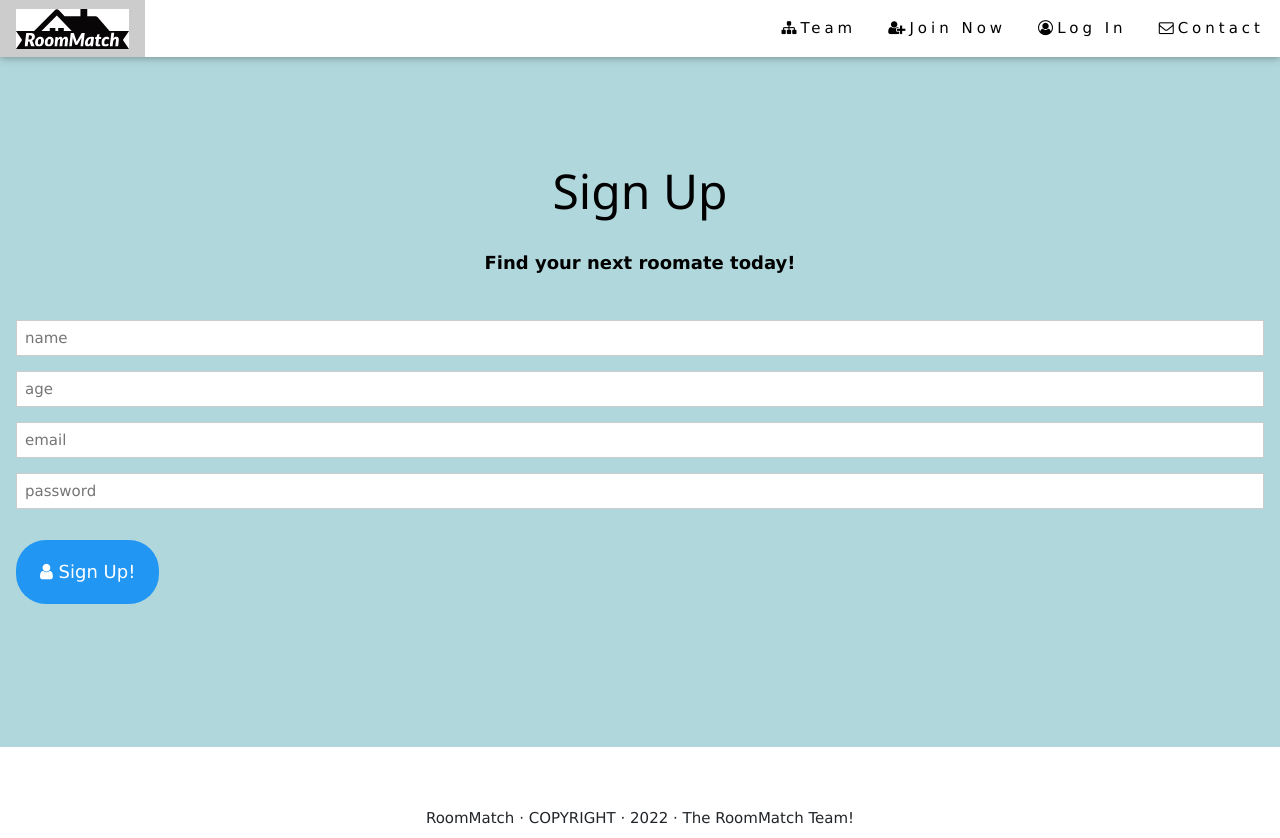
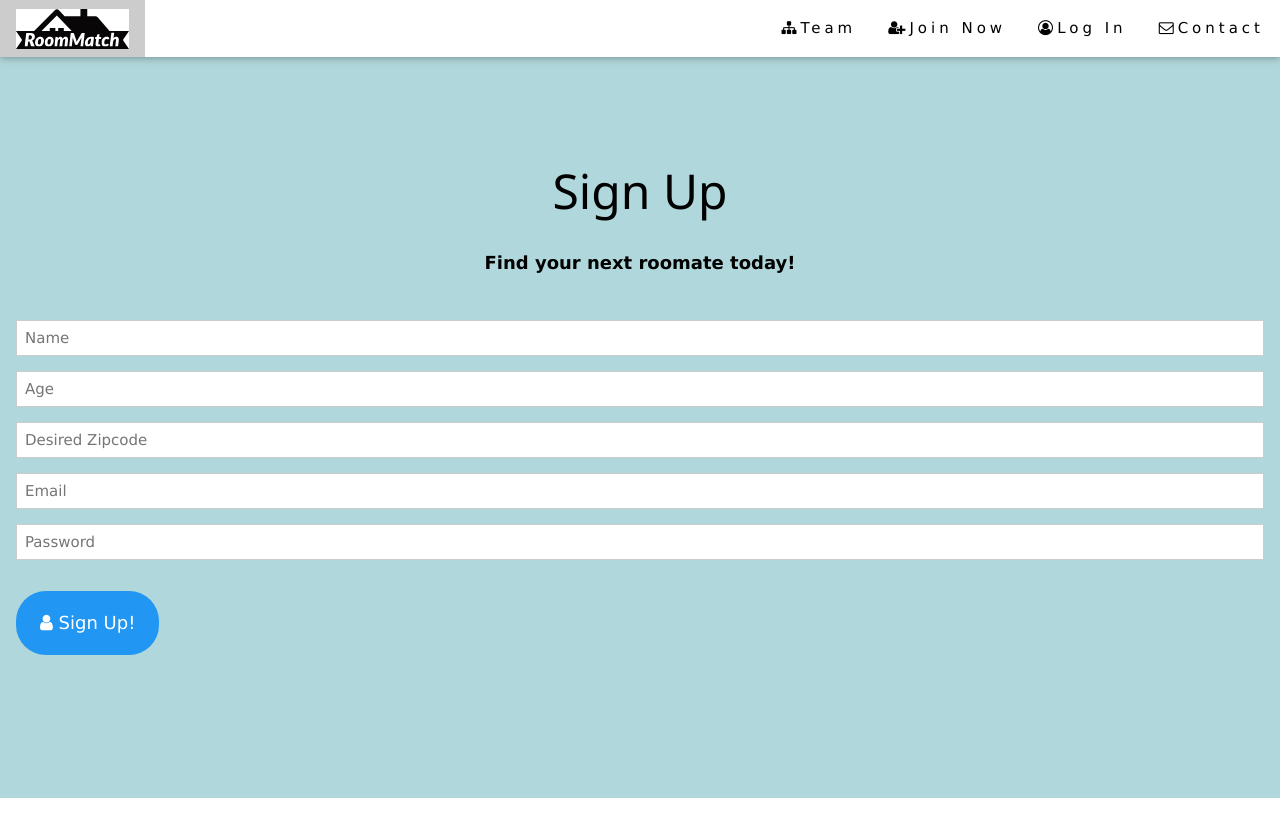
Before and after one commit to Hanzalar/cs-1520, a Flask app: page /JoinNow in a window 1280 px wide. Shown: the top 838 px of the page. Run offline with Flask 2, Linux system fonts and the light colour scheme; some libraries are stand-ins or nearby versions.

Commit message:
added field

```diff
--- a/main.py
+++ b/main.py
@@ -72,6 +72,7 @@ def root():
 def dosignup():
     email = request.values['email']
     name = request.values['name']
+    locationzip = request.values['locationzip']
     age = request.values['age']
     password = request.values['password']
 
@@ -85,6 +86,7 @@ def dosignup():
     new_user = create_user(email)
     new_user['name'] = name
     new_user['email'] = email
+    new_user['locationzip']=locationzip
     new_user['age'] = age
     new_user['password'] = generate_password_hash(password, method='sha256')
 
--- a/templates/JoinNow.html
+++ b/templates/JoinNow.html
@@ -7,10 +7,11 @@
                 <p class="w3-center w3-large w3-text-burntornage">Find your next roomate today!</p></strong>
                 <div style="margin-top:48px">
                     <form method="post" action="/signup">
-                    <p data-aos="slide-up" data-aos-delay="200"><input class="w3-input w3-border " type="text" placeholder="name" required name="name"></p>
-                    <p data-aos="slide-up" data-aos-delay="500"><input class="w3-input w3-border" type="number" placeholder="age" required name="age"></p>
-                    <p  data-aos="slide-up" data-aos-delay="600"><input class="w3-input w3-border" type="text" placeholder="email" required name="email"></p>
-                    <p data-aos="slide-up" data-aos-delay="700"><input class="w3-input w3-border" type="password" placeholder="password" required name="password"></p>
+                    <p data-aos="slide-up" data-aos-delay="200"><input class="w3-input w3-border " type="text" placeholder="Name" required name="name"></p>
+                    <p data-aos="slide-up" data-aos-delay="500"><input class="w3-input w3-border" type="number" placeholder="Age" required name="age"></p>
+                    <p data-aos="slide-up" data-aos-delay="500"><input class="w3-input w3-border" type="number" placeholder="Desired Zipcode" required name="locationzip"></p>
+                    <p  data-aos="slide-up" data-aos-delay="600"><input class="w3-input w3-border" type="text" placeholder="Email" required name="email"></p>
+                    <p data-aos="slide-up" data-aos-delay="700"><input class="w3-input w3-border" type="password" placeholder="Password" required name="password"></p>
                     <p>
                       <button class="signup w3-button  w3-padding-large w3-large w3-margin-top  w3-hover-opacity-off w3-blue w3-text-white" type="submit">
                         <i class="fa fa-user"></i> Sign Up!
```
